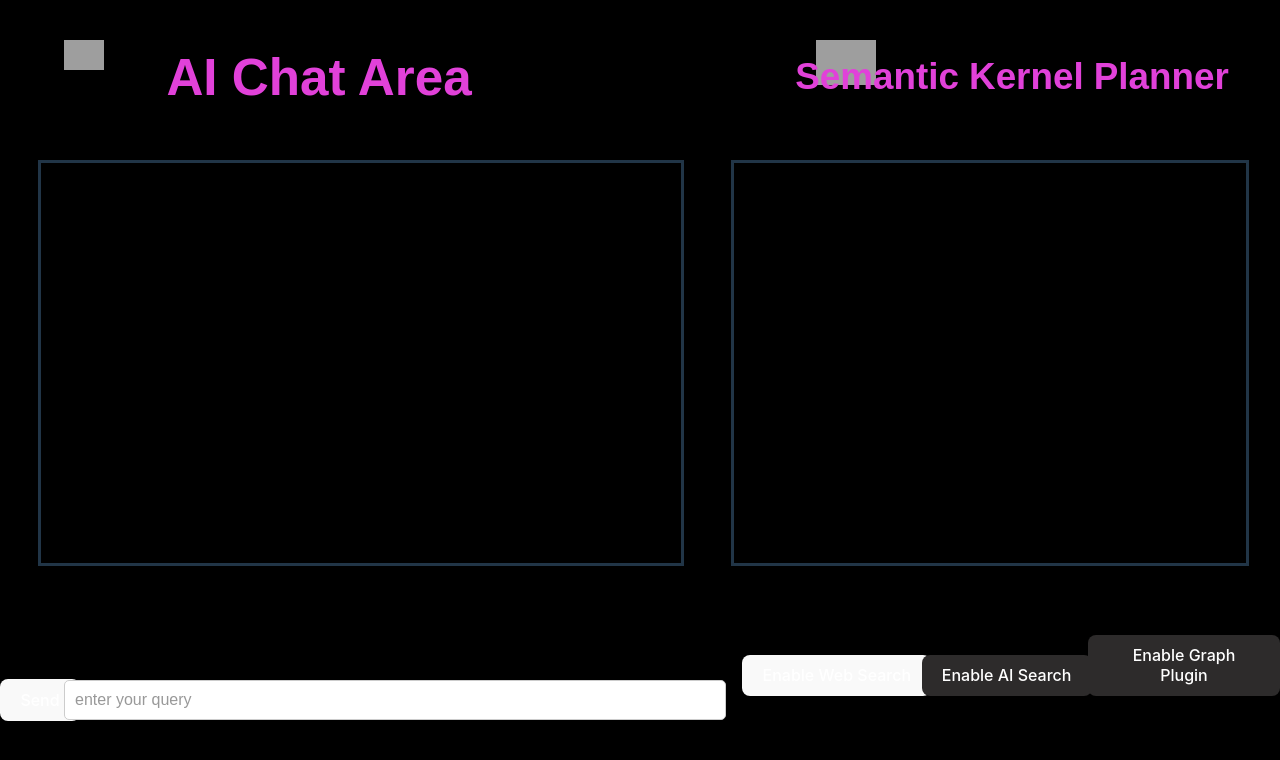
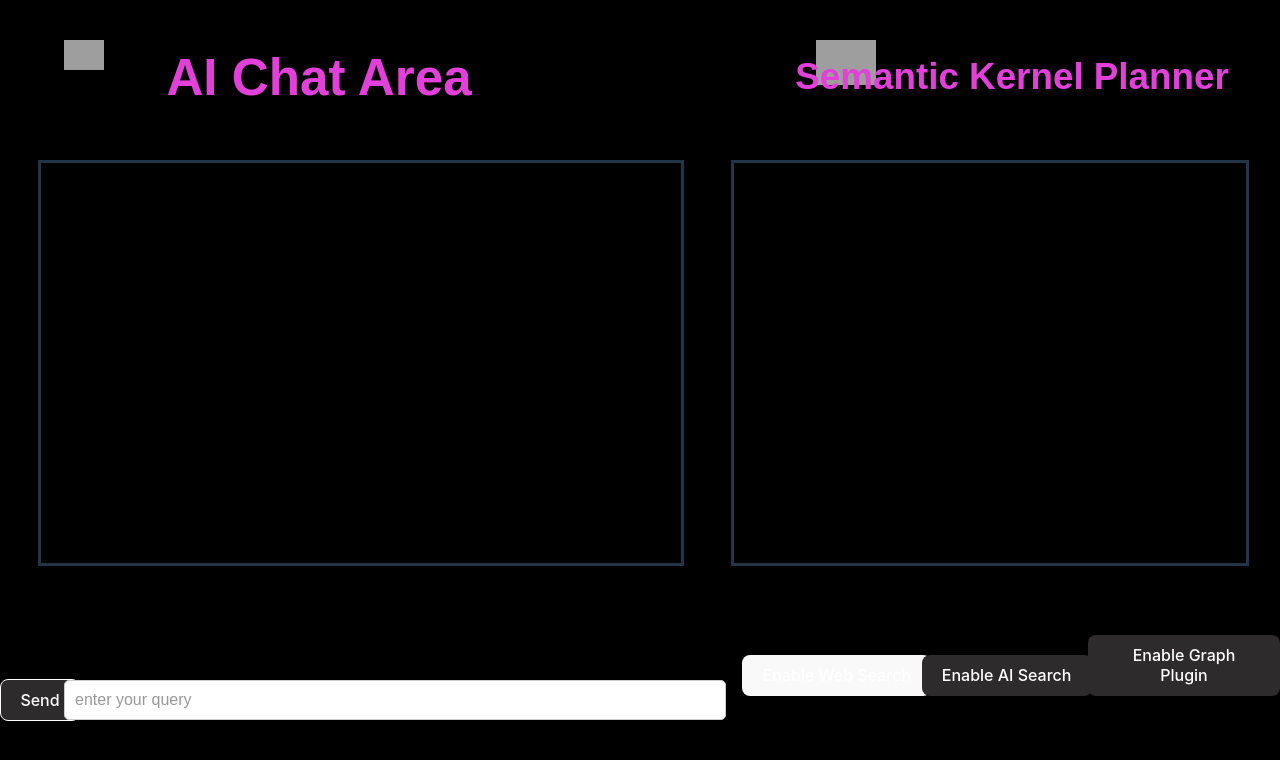
Before and after one commit to kuljotSB/copilotFullStackApp, a React (Vite) app in the folder frontend/frontend/: page / in a window 1280 px wide. Shown: the top 760 px of the page. Built offline with nearby package versions, Linux system fonts and the light colour scheme; grey boxes are pictures that could not be loaded.

Commit message:
Update SendButton.css

```diff
--- a/frontend/frontend/src/SendButton.css
+++ b/frontend/frontend/src/SendButton.css
@@ -1,5 +1,5 @@
-button {
-    background-color: white;
+.button {
+    background-color: rgb(45, 43, 43);
     text-align: center;
     border: 1px solid red;
     border-style: solid;
```
